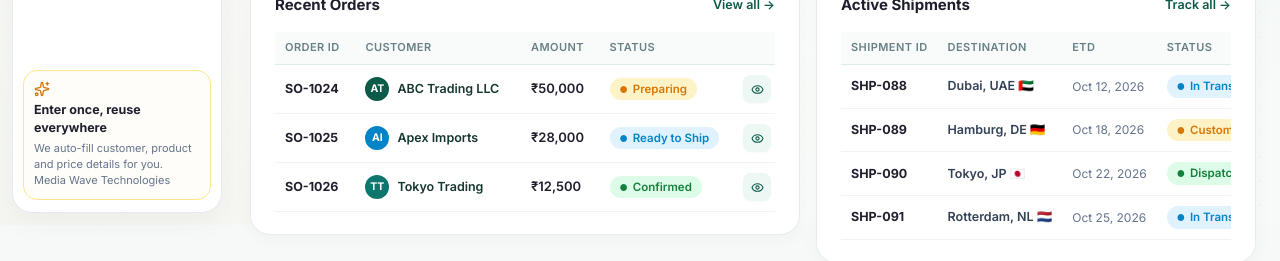
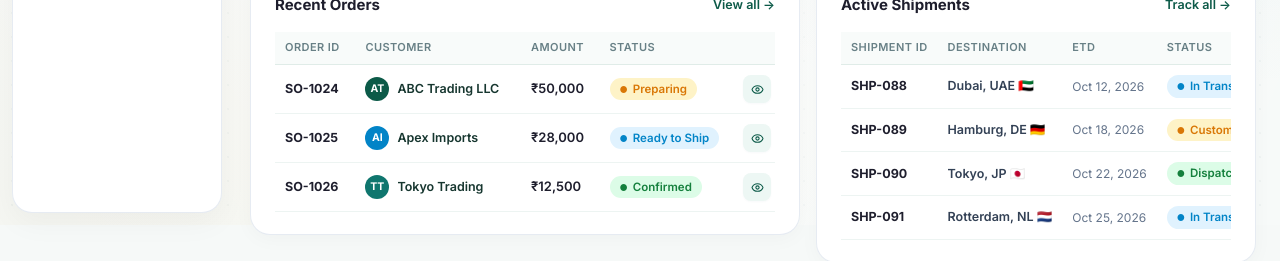
Before and after one commit to harinipathmanaban04-cpu/MasterExport, a React (Vite) app in the folder client/: page / in a window 1280 px wide. Shown: the part 575-836 px from the top of the page. Built offline with nearby package versions, Linux system fonts and the light colour scheme; no server answers.

Commit message:
remove the un wanted text in sidebar

```diff
--- a/client/src/components/sidebar/Sidebar.jsx
+++ b/client/src/components/sidebar/Sidebar.jsx
@@ -47,14 +47,6 @@ export default function Sidebar({ open, onClose }) {
           ))}
         </nav>
 
-        <div className="sidebar-tip-card">
-          <div className="tip-header">
-            <Sparkles size={16} className="tip-sparkle" />
-          </div>
-          <strong>Enter once, reuse everywhere</strong>
-          <p>We auto-fill customer, product and price details for you.</p>
-          <p>Media Wave Technologies</p>
-        </div>
       </aside>
     </>
   );
```
